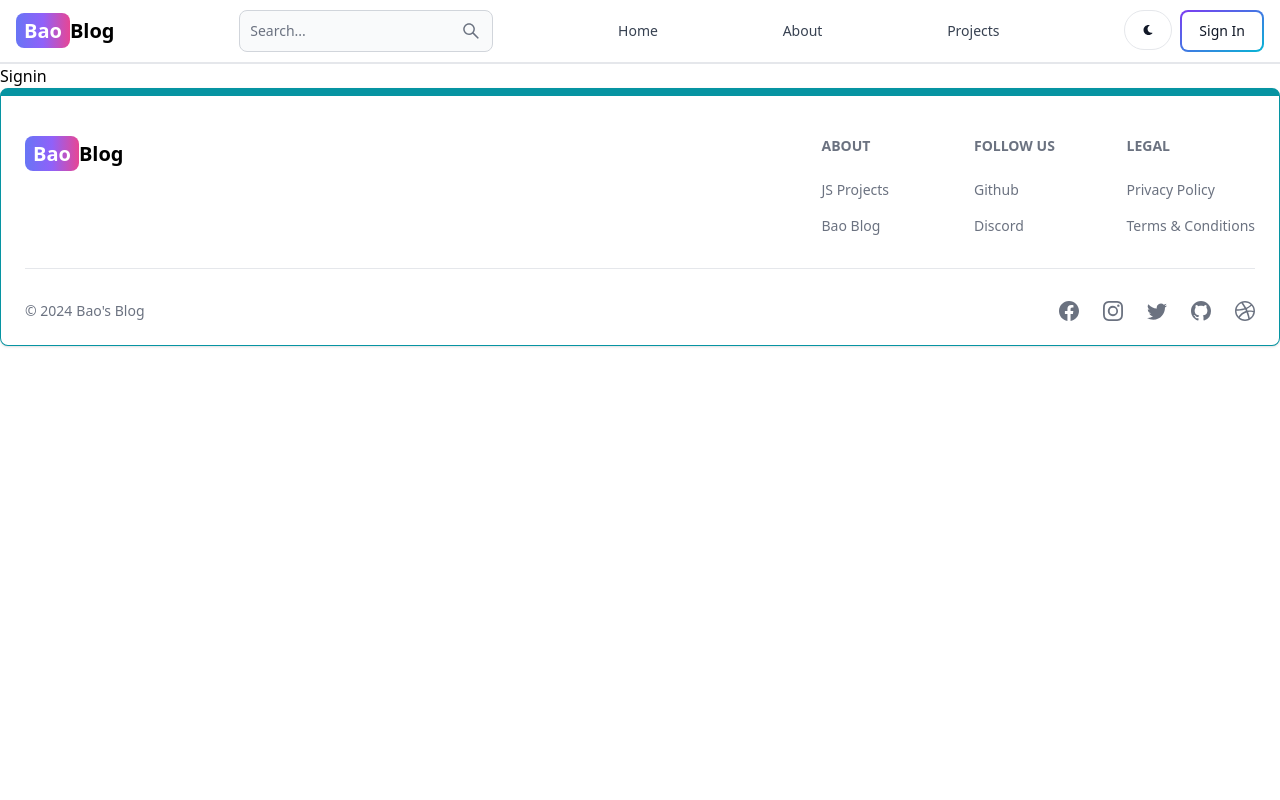
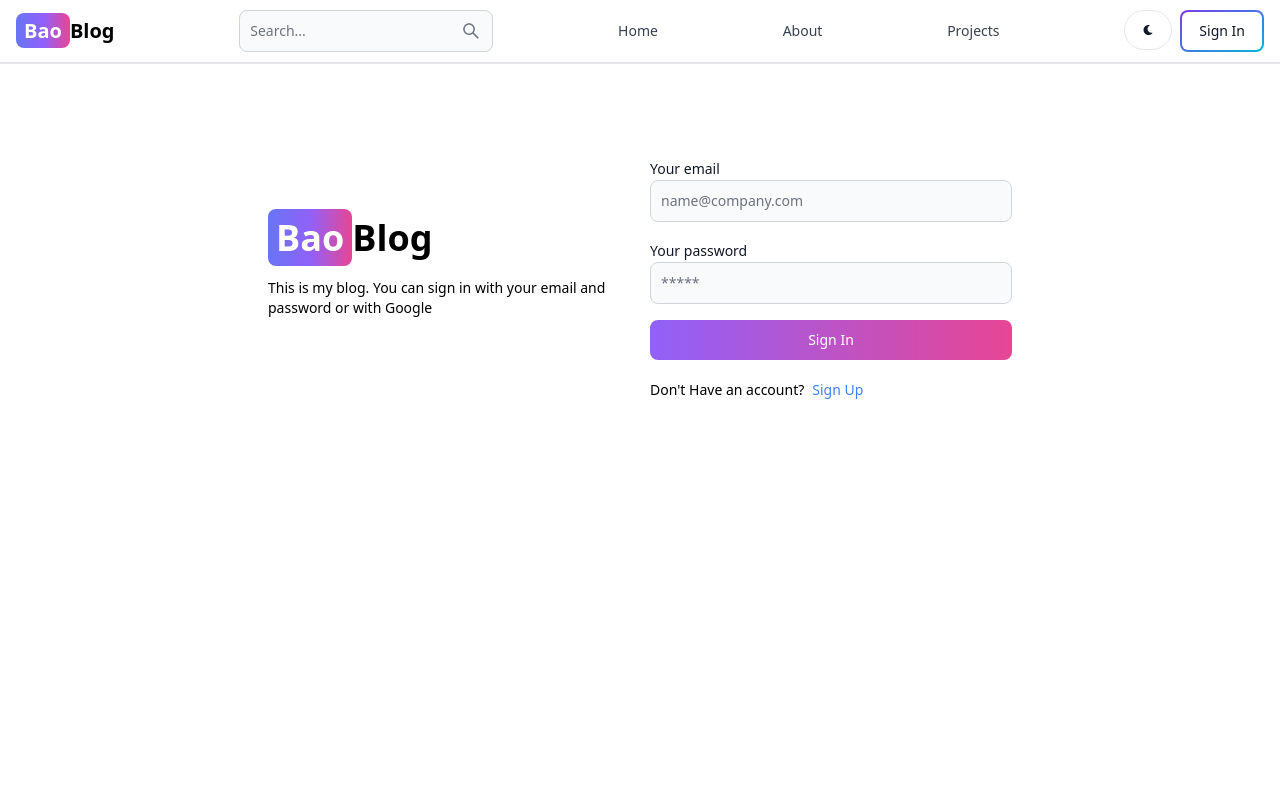
Before and after one commit to Baovola1/BlogFront, a React (Vite) app: page /sign-in in a window 1280 px wide. Shown: the top 800 px of the page. Built offline with nearby package versions, Linux system fonts and the light colour scheme.

Commit message:
add to functionnality sign in page

```diff
--- a/src/pages/SignIn.jsx
+++ b/src/pages/SignIn.jsx
@@ -1,7 +1,90 @@
-import React from 'react'
+import React, { useState } from 'react';
+import {Link, useNavigate} from "react-router-dom";
+import {Alert, Button, Label, Spinner, TextInput} from "flowbite-react";
 
 export default function Signin() {
+  const [formData, setFormData] = useState({});
+  const[errorMessage, setErrorMessage] = useState(null);
+  const [loading, setLoading] = useState(false);
+  const navigate = useNavigate();
+
+  const handelChange =(e)=>{
+    setFormData({...formData,[e.target.id]: e.target.value.trim()});
+    };
+
+    const handelSubmit = async(e)=>{
+      e.preventDefault();
+      if(!formData.email || !formData.password){
+        return setErrorMessage('Please fill out all fields')
+      }
+      try {
+        setLoading(true);
+        setErrorMessage(null);
+        const res = await fetch('/auth/signin',{
+          method: 'POST',
+          headers:{'Content-Type': 'application/json'},
+          body: JSON.stringify(formData)
+        });
+         const data = await res.json();
+         if(data.success === false){
+          return setErrorMessage(data.message);
+         }
+         setLoading(false);
+        if(res.ok){
+          navigate('/');
+        }
+      } catch (error) {
+        setErrorMessage(error.message);
+        setLoading(false);
+      }
+    }
+
   return (
-    <div>Signin</div>
+    <div className='min-h-screen mt-20 '>
+      <div className="flex p-3 max-w-3xl mx-auto flex-col md:flex-row md:items-center gap-5">
+        {/*left*/}
+        <div className="flex-1">
+        <Link to="/" className='font-bold dark:text-white text-4xl'>
+            <span className='px-2 py-1 bg-gradient-to-r from-indigo-500 via-purple-500 to-pink-500 rounded-lg text-white'>Bao</span>
+            Blog
+        </Link>
+        <p className='text-sm my-5'> This is my blog. You can sign in with your email and password or with Google</p>
+        </div>
+        {/*right*/}
+        <div className="flex-1">
+            <form className='flex flex-col gap-4' onSubmit={handelSubmit}>
+              <div>
+                <Label value='Your email'/>
+                <TextInput type='email' placeholder='name@company.com' id='email'onChange={handelChange}/>
+              </div>
+              <div>
+                <Label value='Your password'/>
+                <TextInput type='password' placeholder='*****' id='password'onChange={handelChange}/>
+              </div>
+              <Button gradientDuoTone='purpleToPink' type='submit' disabled={loading}>
+                {
+                  loading ? (
+                    <>
+                    <Spinner size='sm'/>
+                    <span className='pl.3'>Loading...</span>
+                    </>
+                  ): 'Sign In'
+                }
+              </Button>
+            </form>
+            <div className='flex gap-2 text-sm mt-5'>
+              <span>Don't Have an account?</span>
+              <Link to='/sign-up' className='text-blue-500'>Sign Up</Link>
+            </div>
+            {
+              errorMessage && (
+                <Alert className='mt-5' color='failure'>
+                  {errorMessage}
+                </Alert>
+              )
+            }
+        </div>
+      </div>
+    </div>
   )
 }
```
